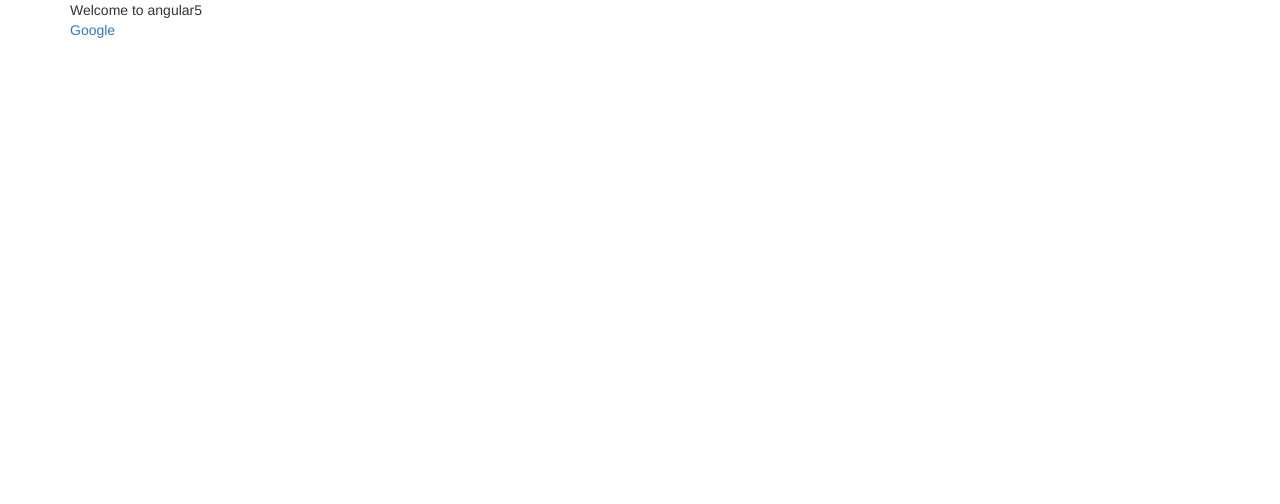
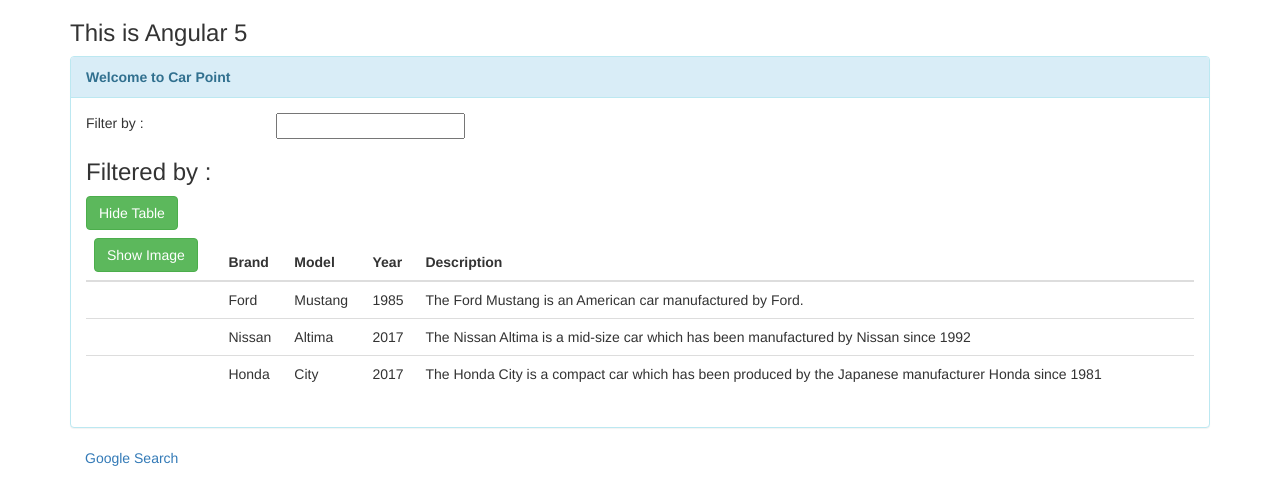
Before and after one commit to pnemade55/LearningAngular, an Angular app: page / in a window 1280 px wide. Shown: the top 504 px of the page. Built offline with nearby package versions, Linux system fonts and the light colour scheme.

Commit message:
adding Cars

```diff
--- /dev/null
+++ b/src/app/CarDashboard/CarDash.component.html
@@ -0,0 +1,49 @@
+<div class="panel panel-info">
+    <div class="panel-heading">
+      <b> {{title}}</b>
+    </div>
+  <div class="panel-body">
+    <div class="row">
+      <div class="col-md-2">Filter by : </div>
+        <div class="col-md-4">
+          <input type="text"/>
+        </div>
+    </div>
+    <div class="row">
+        <div class="col-md-6"><h3>Filtered by :  </h3> </div>
+    </div>
+    <div>
+      <button class="btn btn-success" (click)="toggleTable()">
+          {{showtable?"Hide Table":"Show Table"}}
+      </button>
+    </div>
+    <div>
+        <div class="table-responsive" *ngIf="showtable">
+          <table class="table table-hover" >
+                <thead>
+                  <tr>
+                    <th>
+                        <button class="btn btn-success" (click)="toggleImage()">
+                            {{showImage?"Hide Image":"Show Image"}}
+                        </button>
+                    </th>
+                    <th>Brand</th>
+                    <th>Model</th>
+                    <th>Year</th>
+                    <th>Description</th>
+                  </tr>
+                </thead>
+                <tbody>
+                  <tr *ngFor= "let car of cars">
+                    <td>
+                        <img [src]="car.image" *ngIf="showImage"/>
+                    </td>
+                    <td>{{car.brand}}</td>
+                    <td>{{car.model}}</td>
+                    <td>{{car.year}}</td>
+                    <td>{{car.description}}</td>
+                </tbody>
+            </table>
+        </div>
+    </div>
+</div>
--- /dev/null
+++ b/src/app/CarDashboard/CarDash.component.ts
@@ -0,0 +1,46 @@
+import { Component } from '@angular/core';
+
+@Component({
+  // tslint:disable-next-line:component-selector
+  selector: 'car-dash',
+  templateUrl: './CarDash.component.html'
+})
+
+export class CarDashComponent {
+  title: String= 'Welcome to Car Point';
+    showtable: Boolean= true;
+    showImage: Boolean= false;
+
+  cars: any[]= [
+      {
+          id: 1,
+          brand: 'Ford',
+          model: 'Mustang',
+          year: 1985,
+          image: 'https://vimg.remorainc.com/jll/1fa6p8th1j5107722/2018-ford-mustang-kona-blue-metallic-0-m.jpg',
+          description: 'The Ford Mustang is an American car manufactured by Ford.'
+      },
+      {
+          id: 2,
+          brand: 'Nissan',
+          model: 'Altima',
+          year: 2017,
+          image: 'https://www.longviewnissan.com/assets/inventory/vehicles/1n4al3ap6jc218149/ip/thumbs/1-320.jpg',
+          description: 'The Nissan Altima is a mid-size car which has been manufactured by Nissan since 1992'
+      },
+      {
+          id: 3,
+          brand: 'Honda',
+          model: 'City',
+          year: 2017,
+          image: 'https://imgd.aeplcdn.com/370x208/cw/ec/26755/Honda-City-Exterior-118804.jpg?wm=0&q=85)',
+          description: 'The Honda City is a compact car which has been produced by the Japanese manufacturer Honda since 1981'
+    }
+  ];
+  toggleImage(): void {
+    this.showImage = !this.showImage;
+  }
+  toggleTable(): void {
+    this.showtable= !this.showtable;
+  }
+}
--- a/src/app/app.component.ts
+++ b/src/app/app.component.ts
@@ -5,9 +5,14 @@ import { Component } from '@angular/core';
     selector: 'my-app',
     template: `
         <div class="container">
-         Welcome to angular5
+
+          <h3>This is Angular 5</h3>
+
+          <car-dash></car-dash>
+
+          <my-home></my-home>
+
         </div>
-        <my-home></my-home>
     `
 })
 export class AppComponent { }
--- a/src/app/app.home.ts
+++ b/src/app/app.home.ts
@@ -5,7 +5,7 @@ import { Component } from '@angular/core';
     selector: 'my-home',
     template: `
         <div class="container">
-        <a href="https://www.google.com/">Google</a>
+        <a href="https://www.google.com/">Google Search</a>
         </div>
     `
 })
```
Also changed, not shown: src/app/app.module.ts (+4 -3 lines), src/app/CarDashboard/CarDash.component.css (added).
